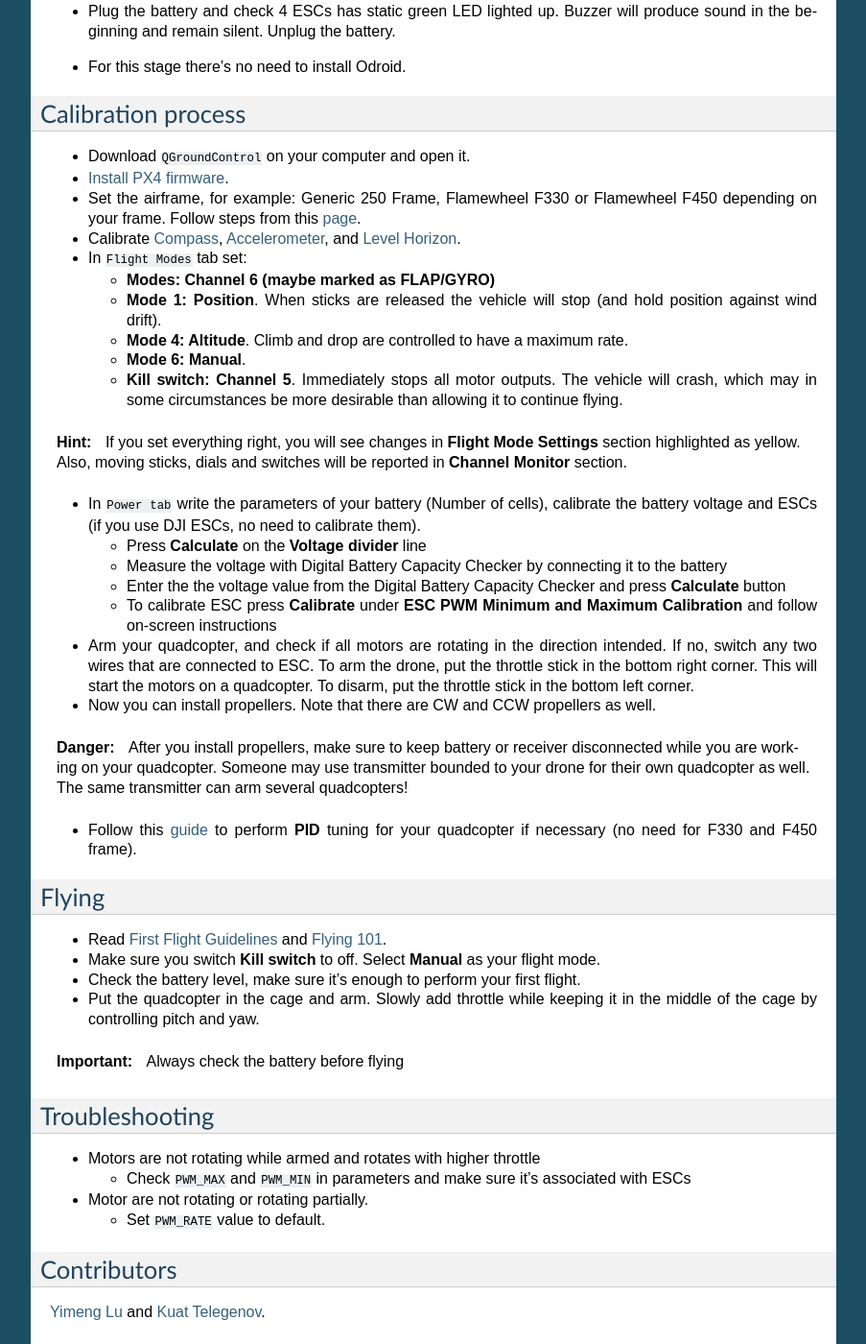
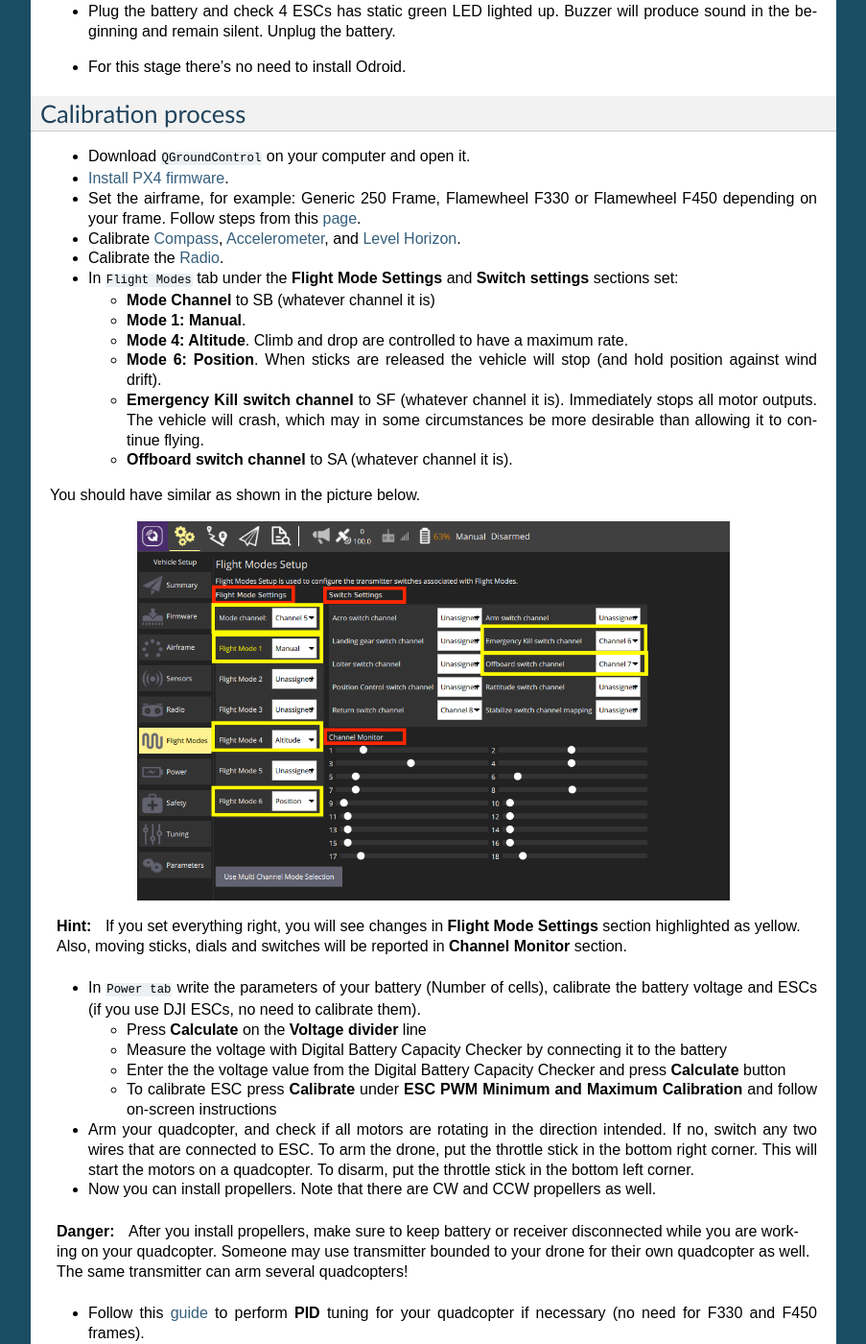
Before and after one commit to risckaust/risc-documentations, a Sphinx documentation site: the page built from docs/source/1-quadcopter-assembly.rst, in a window 1280 px wide and 1400 px high, scrolled down 5063 px. Shown: the whole window at 96% size, without its empty margins (198-1101 px from the left). Built offline with Sphinx 7.4.7, drawn with Linux system fonts in a browser that asks for light colours; pages that are not in the unit, such as notebooks, are missing from menus.

Commit message:
Minor edits

```diff
--- a/docs/source/1-quadcopter-assembly.rst
+++ b/docs/source/1-quadcopter-assembly.rst
@@ -187,18 +187,29 @@ Calibration process
 * Set the airframe, for example: Generic 250 Frame, Flamewheel F330 or Flamewheel F450 depending on your frame. Follow steps from this `page <https://docs.px4.io/en/config/airframe.html>`_.
 
 * Calibrate `Compass <https://docs.px4.io/en/config/compass.html>`_, `Accelerometer <https://docs.px4.io/en/config/accelerometer.html>`_, and `Level Horizon <https://docs.px4.io/en/config/level_horizon_calibration.html>`_.
+* Calibrate the `Radio <https://docs.px4.io/en/config/radio.html#performing-the-calibration>`_.
 
-* In ``Flight Modes`` tab set:
+* In ``Flight Modes`` tab under the **Flight Mode Settings** and **Switch settings** sections set:
 
-  - **Modes: Channel 6 (maybe marked as FLAP/GYRO)**
-  - **Mode 1: Position**. When sticks are released the vehicle will stop (and hold position against wind drift).
+  - **Mode Channel** to SB (whatever channel it is)
+  - **Mode 1: Manual**.
   - **Mode 4: Altitude**. Climb and drop are controlled to have a maximum rate.
-  - **Mode 6: Manual**.
-  - **Kill switch: Channel 5**. Immediately stops all motor outputs. The vehicle will crash, which may in some circumstances be more desirable than allowing it to continue flying.
+  - **Mode 6: Position**. When sticks are released the vehicle will stop (and hold position against wind drift).
+  - **Emergency Kill switch channel** to SF (whatever channel it is). Immediately stops all motor outputs. The vehicle will crash, which may in some circumstances be more desirable than allowing it to continue flying.
+  - **Offboard switch channel** to SA (whatever channel it is).
+
+You should have similar as shown in the picture below.
+
+.. image:: ../_static/qground.png
+   :scale: 60 %
+   :align: center
+
 
 .. hint::
 
   If you set everything right, you will see changes in **Flight Mode Settings** section highlighted as yellow. Also, moving sticks, dials and switches will be reported in **Channel Monitor** section.
+
+
 
 * In ``Power tab`` write the parameters of your battery (Number of cells), calibrate the battery voltage and ESCs (if you use DJI ESCs, no need to calibrate them).
 
@@ -207,6 +218,7 @@ Calibration process
   * Enter the the voltage value from the Digital Battery Capacity Checker and press **Calculate** button
   * To calibrate ESC press **Calibrate** under **ESC PWM Minimum and Maximum Calibration** and follow on-screen instructions
 
+
 * Arm your quadcopter, and check if all motors are rotating in the direction intended. If no, switch any two wires that are connected to ESC. To arm the drone, put the throttle stick in the bottom right corner. This will start the motors on a quadcopter. To disarm, put the throttle stick in the bottom left corner.
 
 * Now you can install propellers. Note that there are CW and CCW propellers as well.
@@ -214,7 +226,7 @@ Calibration process
 .. danger:: After you install propellers, make sure to keep battery or receiver disconnected while you are working on your quadcopter. Someone may use transmitter bounded to your drone for their own quadcopter as well. The same transmitter can arm several quadcopters!
 
 
-* Follow this `guide <https://docs.px4.io/en/advanced_config/pid_tuning_guide_multicopter.html>`_ to perform **PID** tuning for your quadcopter if necessary (no need for F330 and F450 frame).
+* Follow this `guide <https://docs.px4.io/en/advanced_config/pid_tuning_guide_multicopter.html>`_ to perform **PID** tuning for your quadcopter if necessary (no need for F330 and F450 frames).
 
 
 Flying
```
Also changed, not shown: docs/_static/qground.png (added).
